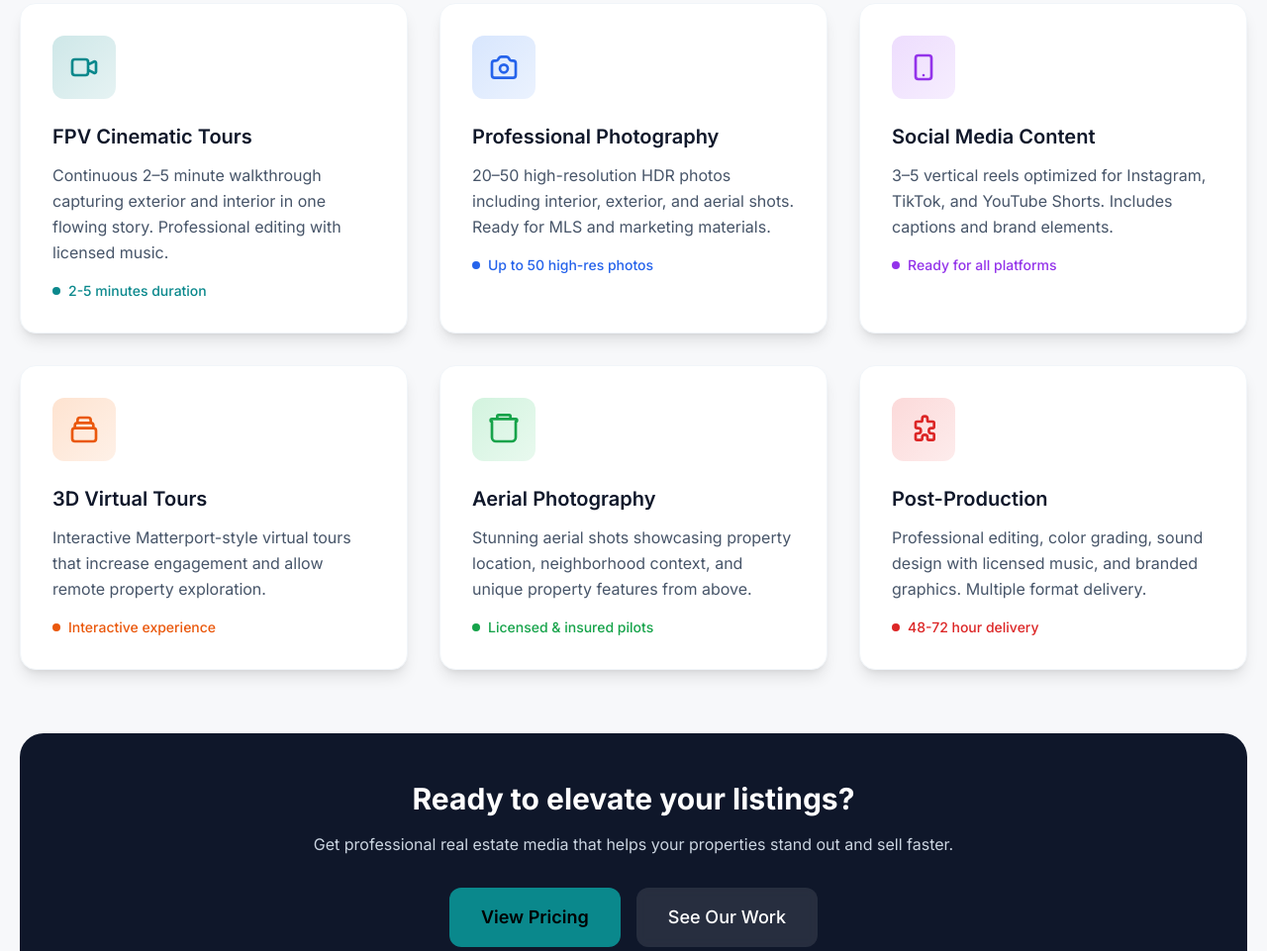
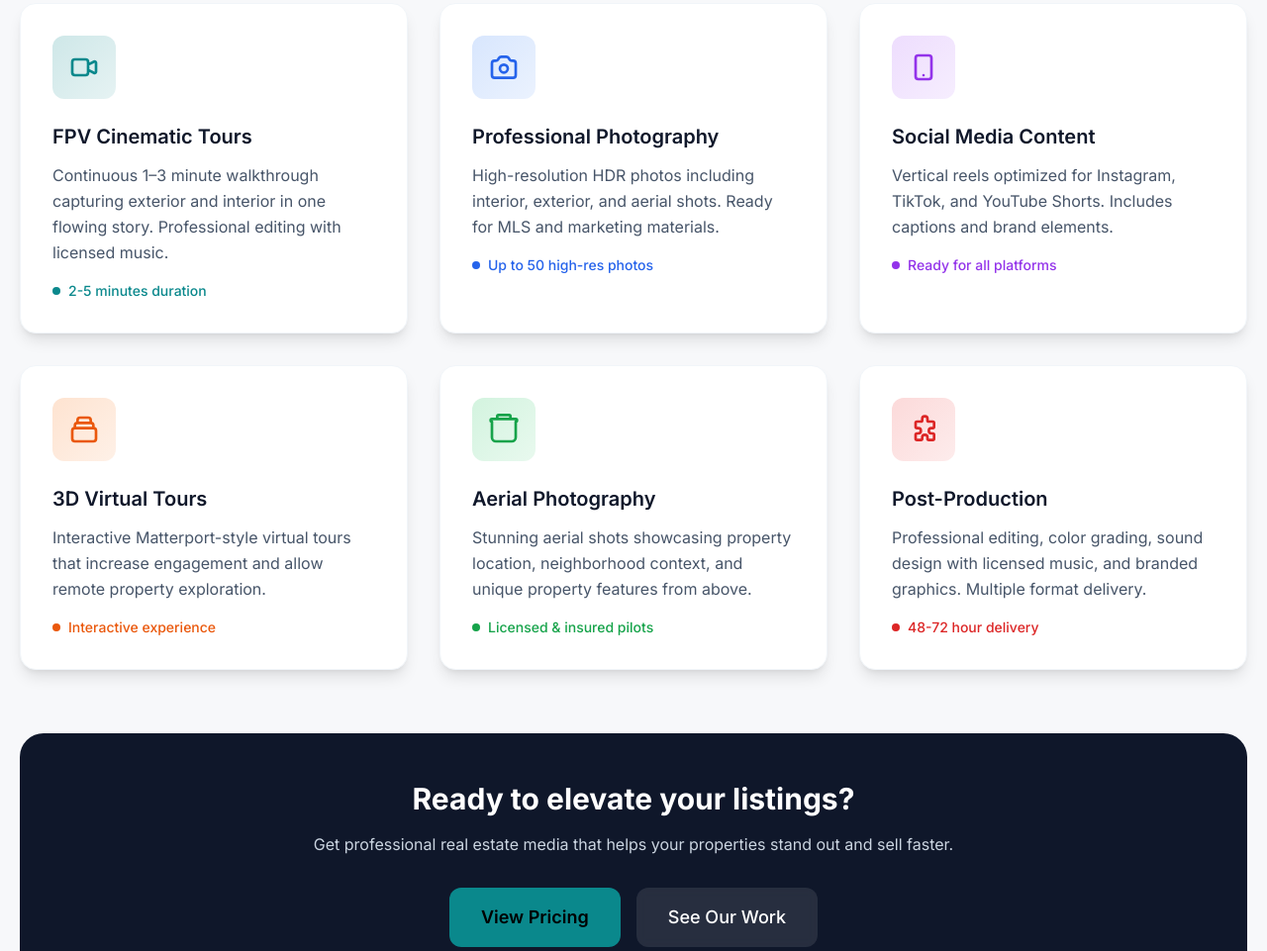
Before and after one commit to cinematicrealtymedia-lang/Real-Estate-Dron-FPV, a plain HTML site: page index.html in a window 1280 px wide. Shown: the part 2855-3816 px from the top of the page at 99% size. Drawn offline with nearby package versions, Linux system fonts and the light colour scheme.

Commit message:
Update index.html

```diff
--- a/index.html
+++ b/index.html
@@ -384,7 +384,7 @@
               </svg>
             </div>
             <h3 class="text-xl font-semibold mb-3 text-slate-900">FPV Cinematic Tours</h3>
-            <p class="text-slate-600 leading-relaxed mb-4">Continuous 2–5 minute walkthrough capturing exterior and interior in one flowing story. Professional editing with licensed music.</p>
+            <p class="text-slate-600 leading-relaxed mb-4">Continuous 1–3 minute walkthrough capturing exterior and interior in one flowing story. Professional editing with licensed music.</p>
             <div class="flex items-center text-accent text-sm font-medium">
               <span class="w-2 h-2 bg-accent rounded-full mr-2"></span>
               2-5 minutes duration
@@ -399,7 +399,7 @@
               </svg>
             </div>
             <h3 class="text-xl font-semibold mb-3 text-slate-900">Professional Photography</h3>
-            <p class="text-slate-600 leading-relaxed mb-4">20–50 high-resolution HDR photos including interior, exterior, and aerial shots. Ready for MLS and marketing materials.</p>
+            <p class="text-slate-600 leading-relaxed mb-4">High-resolution HDR photos including interior, exterior, and aerial shots. Ready for MLS and marketing materials.</p>
             <div class="flex items-center text-blue-600 text-sm font-medium">
               <span class="w-2 h-2 bg-blue-600 rounded-full mr-2"></span>
               Up to 50 high-res photos
@@ -413,7 +413,7 @@
               </svg>
             </div>
             <h3 class="text-xl font-semibold mb-3 text-slate-900">Social Media Content</h3>
-            <p class="text-slate-600 leading-relaxed mb-4">3–5 vertical reels optimized for Instagram, TikTok, and YouTube Shorts. Includes captions and brand elements.</p>
+            <p class="text-slate-600 leading-relaxed mb-4">Vertical reels optimized for Instagram, TikTok, and YouTube Shorts. Includes captions and brand elements.</p>
             <div class="flex items-center text-purple-600 text-sm font-medium">
               <span class="w-2 h-2 bg-purple-600 rounded-full mr-2"></span>
               Ready for all platforms
```
